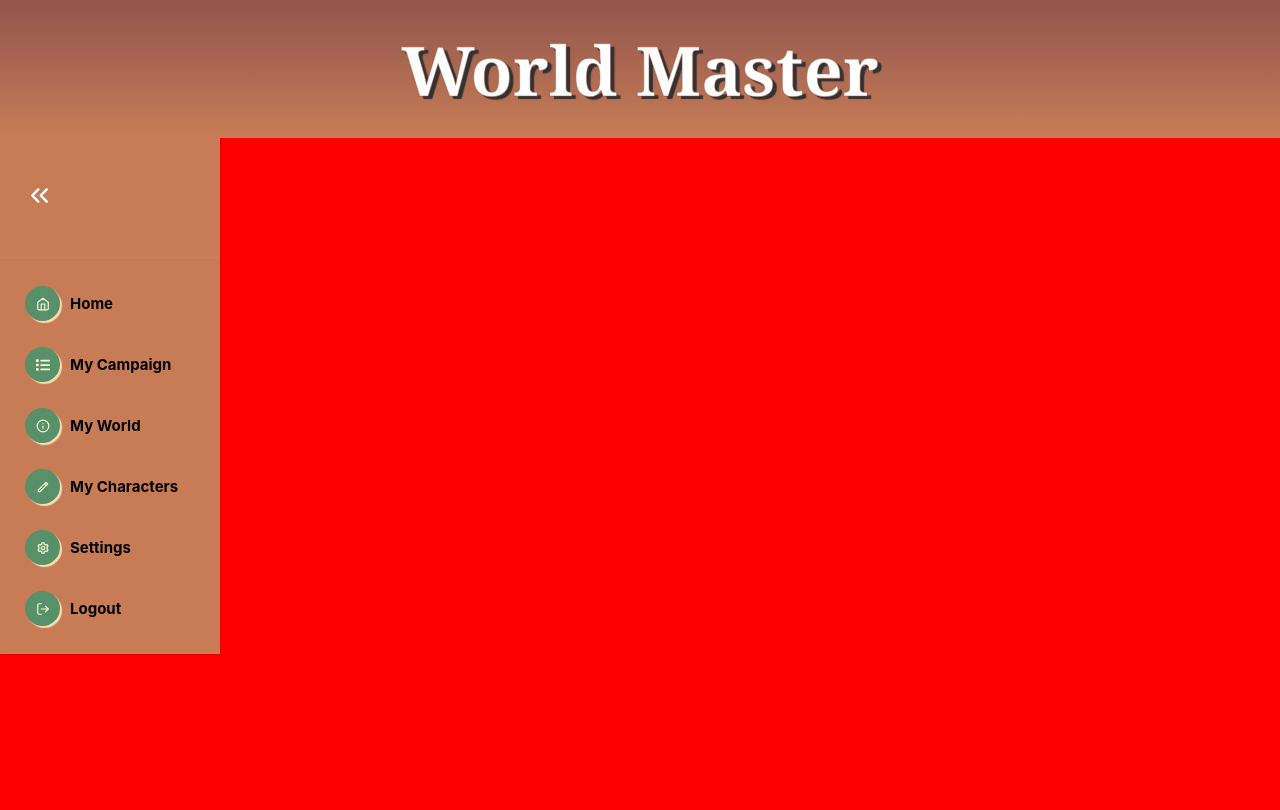
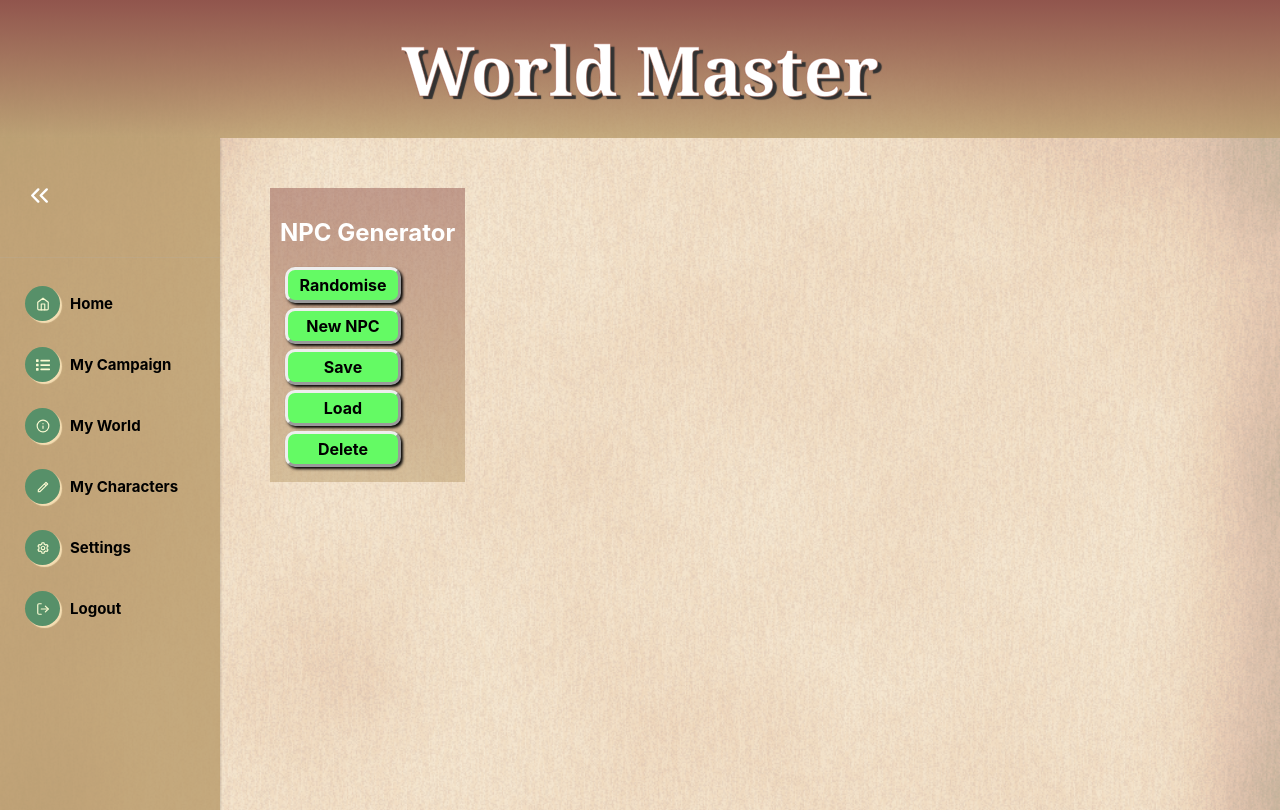
Before and after one commit to BNag87/WM, a React (Create React App) app: page / in a window 1280 px wide. Built offline with nearby package versions, Linux system fonts and the light colour scheme.

Commit message:
Component and styling
Added the npc gen component and its styling

```diff
--- a/src/App.css
+++ b/src/App.css
@@ -1,3 +1,11 @@
 body{
-  background-color: red;
+  background-image: url(./Images/ParchmentBG2.png);
+  background-repeat: no-repeat;
+  background-size: cover;
 }
+
+.pairedCompWrapper {
+  display: flex;
+  flex-direction: row;
+  min-height: 84vh;
+}
--- a/src/App.js
+++ b/src/App.js
@@ -4,6 +4,7 @@ import './App.css';
 //===================COMPONENT IMPORTS
 import TopNavbar from './Components/TopNavbar/C-TopNavBar';
 import Sidebar from './Components/Sidebar/C-Sidebar';
+import NPC_Generator from './Components/NPCGen/C-NPCGen';
 
 //===================APP STUFF
 //NEED ROUTES
@@ -13,7 +14,10 @@ function App() {
   return (
     <>
       <TopNavbar/>
-      <Sidebar />
+      <div className="pairedCompWrapper">
+        <Sidebar />
+        <NPC_Generator />
+      </div>
     </>
   );
 }
--- /dev/null
+++ b/src/Components/NPCGen/C-NPCGen.js
@@ -0,0 +1,162 @@
+// ========================IMPORTS
+import { hover } from "@testing-library/user-event/dist/hover";
+
+// ========================GLOBABL VARIABLES
+//is used to check if mouse is hovering. toggled by button functions for mouseover
+let isMouseHovering = false;
+
+
+// ========================CSS VARIABLES
+var NPC_Generator_Style = {
+
+    // CSS Rules for anything with a div tag in this component
+    mainWrap: {
+        background:
+            'linear-gradient(to bottom, rgba(145,85,77,0.5), rgba(185, 156, 107,0.5))',
+        color: 'white',
+        height: '10%',
+        padding: '10px',
+        margin: '50px',
+        textAlign: 'center',
+    },
+
+    h2: {
+
+        color: '#rgb(203, 186, 151)',
+        textShadow: ' rgb(50, 50, 50) 2px 2px 1px',
+        fontSize: '3.3rem',
+        fontFamily: 'Cambria',
+        margin: '0.75rem',
+        fontWeight: '300',
+        },
+
+    compBtnNoneHover : {
+// This is the default css style for a button element. used when the page loads
+        backgroundColor: "rgb(100,250,100)",
+        color: "black",
+        border: "outset",
+        borderRadius: "10px",
+        padding: "5px",
+        margin: "5px",
+        textAlign: "Center",
+        width: "100px",
+        boxShadow: "2px 2px 3px black",
+        fontWeight: "bolder",
+    }
+
+    };
+
+    // ========================CUSTOM FUNCTIONS
+const setBTNHoverBtnON = (e) => {
+
+    isMouseHovering = true
+
+    // This function fires when a button is entered by the mouse, changing its style
+    compBtn: {
+
+        e.target.style.background = "rgb(100,250,100)";
+        e.target.style.color = "white";
+        e.target.style.borderRadius = "10px";
+        e.target.style.fontWeight = "bolder";
+    }
+}
+
+const setBTNHoverBtnOFF = (e) => {
+
+    isMouseHovering = false
+
+    // This function fires when a button is left by the mouse, changing its style
+    compBtn: {
+        e.target.style.background = "rgb(100,250,100)";
+        e.target.style.color = "black";
+        e.target.style.borderRadius = "10px";
+        e.target.style.fontWeight = "bolder";
+        e.target.style.border = "outset";
+    }
+}
+
+const setBTNClickDown = (e) => {
+    // This function fires when a button is clicked by the mouse, changing its style
+    compBtn: {
+        e.target.style.background = "rgb(50,200,50)";
+        e.target.style.color = "rgb(240,240,240)";
+        e.target.style.fontWeight = "100";
+        e.target.style.borderRadius = "15px";
+        e.target.style.border = "inset";
+
+    }
+}
+
+const setBTNClickUp = (e) => {
+    // This function fires when a button is unclicked by the mouse, changing its style
+    if(isMouseHovering)
+    {
+        console.log("Hovering after click: " + isMouseHovering)
+    compBtn:
+        {
+            //if user is still hovering over button when click is released...
+            {
+
+                e.target.style.background = "rgb(100,250,100)";
+                e.target.style.color = "white";
+                e.target.style.fontWeight = "bolder";
+                e.target.style.borderRadius = "10px";
+                e.target.style.border = "outset";
+            }
+        }
+    }
+    else
+    {
+        console.log("Hovering after click: " + isMouseHovering)
+        compBtn:
+        //if user is NOT still hovering over button when click is released...
+        {
+            e.target.style.background = "rgb(100,250,100)";
+            e.target.style.color = "black";
+            e.target.style.fontWeight = "bolder";
+            e.target.style.borderRadius = "10px";
+            e.target.style.border = "outset";
+        }
+    }
+}
+
+    // ========================ACTUAL COMPONENT
+isMouseHovering = false;
+
+  const NPC_Generator = () => {
+
+    return (
+
+
+
+      <div style={NPC_Generator_Style.mainWrap}>
+
+        <h2 style={NPC_Generator_Style.h1}>
+            NPC Generator
+        </h2>
+
+        <div className="compBtn" style={NPC_Generator_Style.compBtnNoneHover} onMouseOver={setBTNHoverBtnON} onMouseLeave={setBTNHoverBtnOFF} onMouseDown={setBTNClickDown} onMouseUp={setBTNClickUp}>
+            Randomise
+        </div>
+
+        <div className="compBtn" style={NPC_Generator_Style.compBtnNoneHover} onMouseOver={setBTNHoverBtnON} onMouseLeave={setBTNHoverBtnOFF} onMouseDown={setBTNClickDown} onMouseUp={setBTNClickUp}>
+            New NPC
+        </div>
+
+        <div className="compBtn" style={NPC_Generator_Style.compBtnNoneHover} onMouseOver={setBTNHoverBtnON} onMouseLeave={setBTNHoverBtnOFF} onMouseDown={setBTNClickDown} onMouseUp={setBTNClickUp}>
+            Save
+        </div>
+
+        <div className="compBtn" style={NPC_Generator_Style.compBtnNoneHover} onMouseOver={setBTNHoverBtnON} onMouseLeave={setBTNHoverBtnOFF} onMouseDown={setBTNClickDown} onMouseUp={setBTNClickUp}>
+            Load
+        </div>
+
+        <div className="compBtn" style={NPC_Generator_Style.compBtnNoneHover} onMouseOver={setBTNHoverBtnON} onMouseLeave={setBTNHoverBtnOFF} onMouseDown={setBTNClickDown} onMouseUp={setBTNClickUp}>
+            Delete
+        </div>
+
+      </div>
+    );
+  };
+
+  export default NPC_Generator;
```
Also changed, not shown: src/Components/NPCGen/C-NPCGen.css (added), src/Images/ParchmentBG2.png (added), 1 other file (tests, documents, lock files or other folders).
